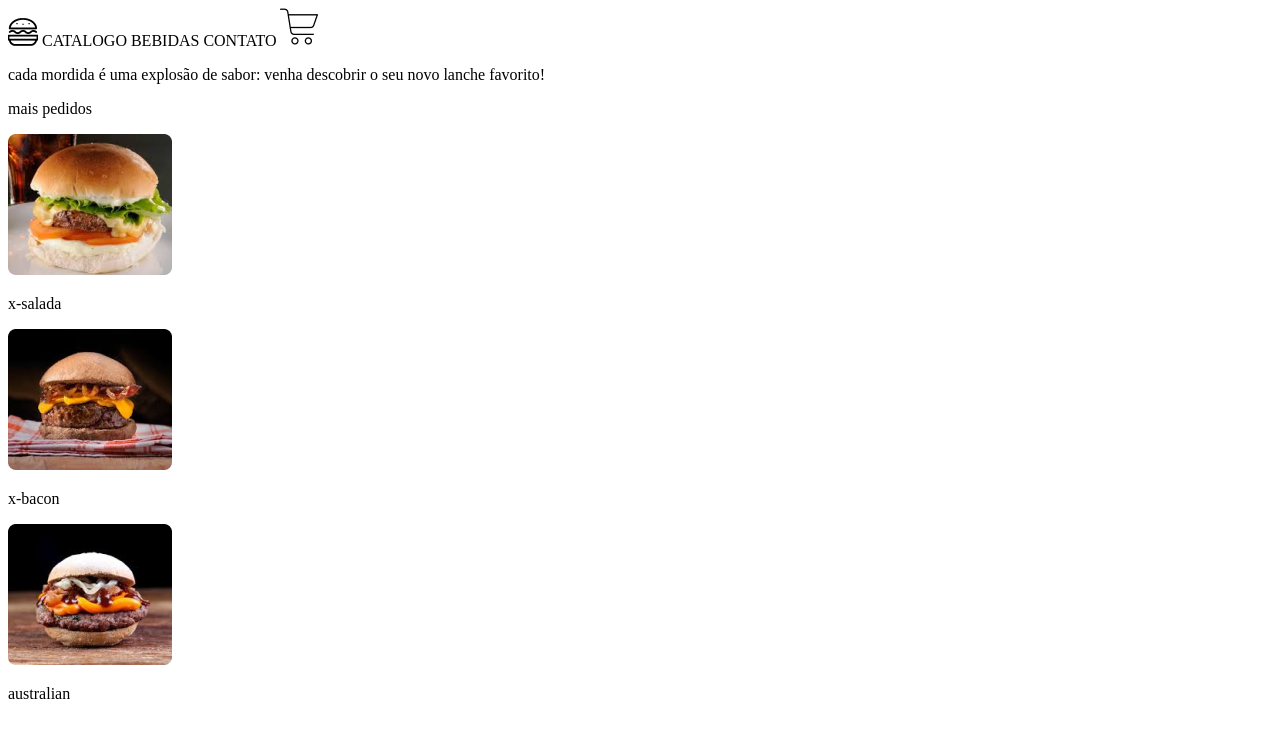
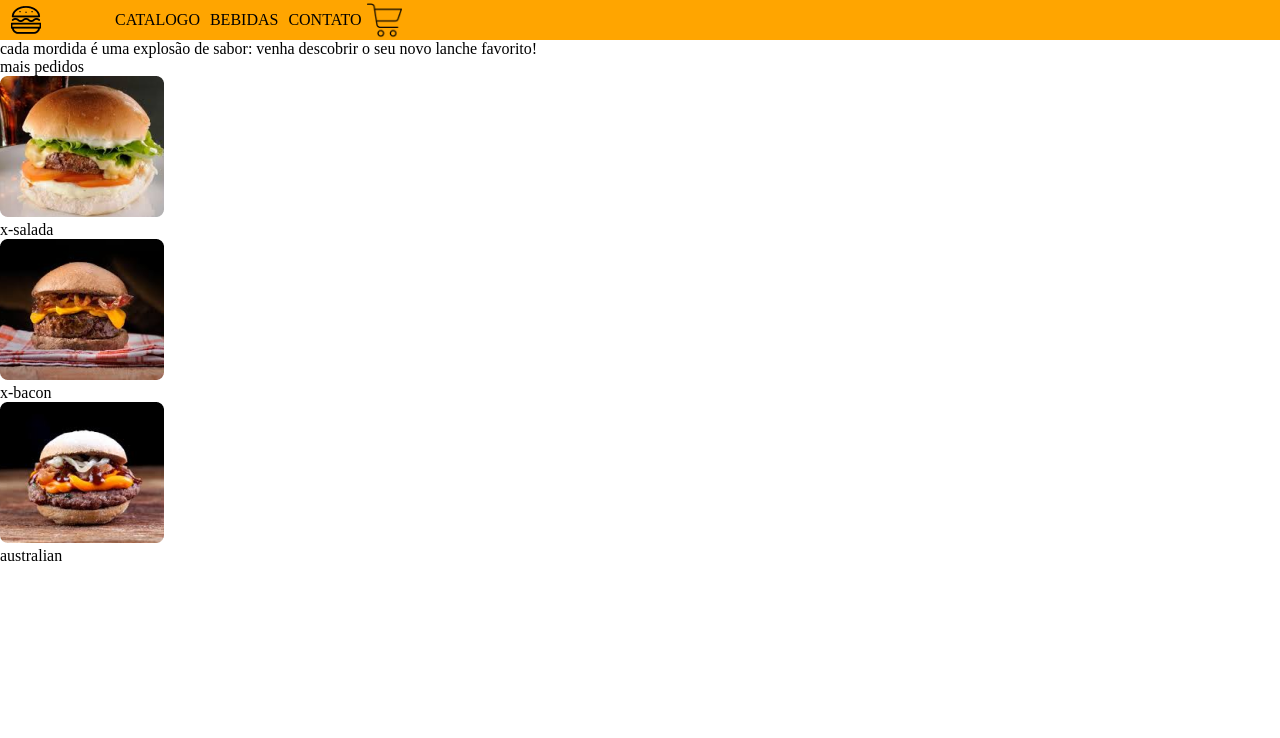
Before and after one commit to DiogoSC01/cardapio-hamburgueria, a plain HTML site: page index.html in a window 1280 px wide. Drawn offline with Linux system fonts and the light colour scheme.

Commit message:
estilizando

```diff
--- a/index.html
+++ b/index.html
@@ -2,6 +2,7 @@
 <html lang="pt-br">
 
 <head>
+    <link rel="stylesheet" href="styles.css">
     <meta charset="UTF-8">
     <meta name="viewport" content="width=device-width, initial-scale=1.0">
     <title>Landin Page - Hamburgueria</title>
@@ -9,11 +10,11 @@
 
 <body>
     <header>
-        <img src="./img/logo empresa.png" alt="logo-empresa" />
-        <a>CATALOGO</a>
-        <a>BEBIDAS</a>
-        <a>CONTATO</a>
-        <img src="./img/carrinho-de-compras 2.png" alt="logo-carrinho" />
+        <img class="logo-empresa" src="./img/logo empresa.png" alt="logo-empresa" />
+        <a class="links-catalogo">CATALOGO</a>
+        <a class="links-catalogo">BEBIDAS</a>
+        <a class="links-catalogo">CONTATO</a>
+        <img class="logo-carrinho" src="./img/carrinho-de-compras 2.png" alt="logo-carrinho" />
     </header>
 
     <section class="banner">
--- a/styles.css
+++ b/styles.css
@@ -0,0 +1,40 @@
+* {
+    margin: 0;
+    padding: 0;
+    box-sizing: border-box;
+}
+
+header {
+    display: flex;
+    align-items: center;
+    background-color: #ffa500;
+    width: 100vw;
+    height: 40px;
+
+}
+
+.logo-empresa {
+    width: 30px;
+    position: absolute;
+    top: 6px;
+    right: 364px;
+    bottom: 6.09px;
+    left: 11px;
+}
+
+.logo-carrinho {
+    width: 35px;
+    position: absolute;
+    top: 3px;
+    right: 10px;
+    bottom: 2.78px;
+    left: 367px;
+}
+
+.links-catalogo {
+    font-size: 16px;
+    position: relative;
+    left: 110px;
+    padding:5px;
+
+}
```
